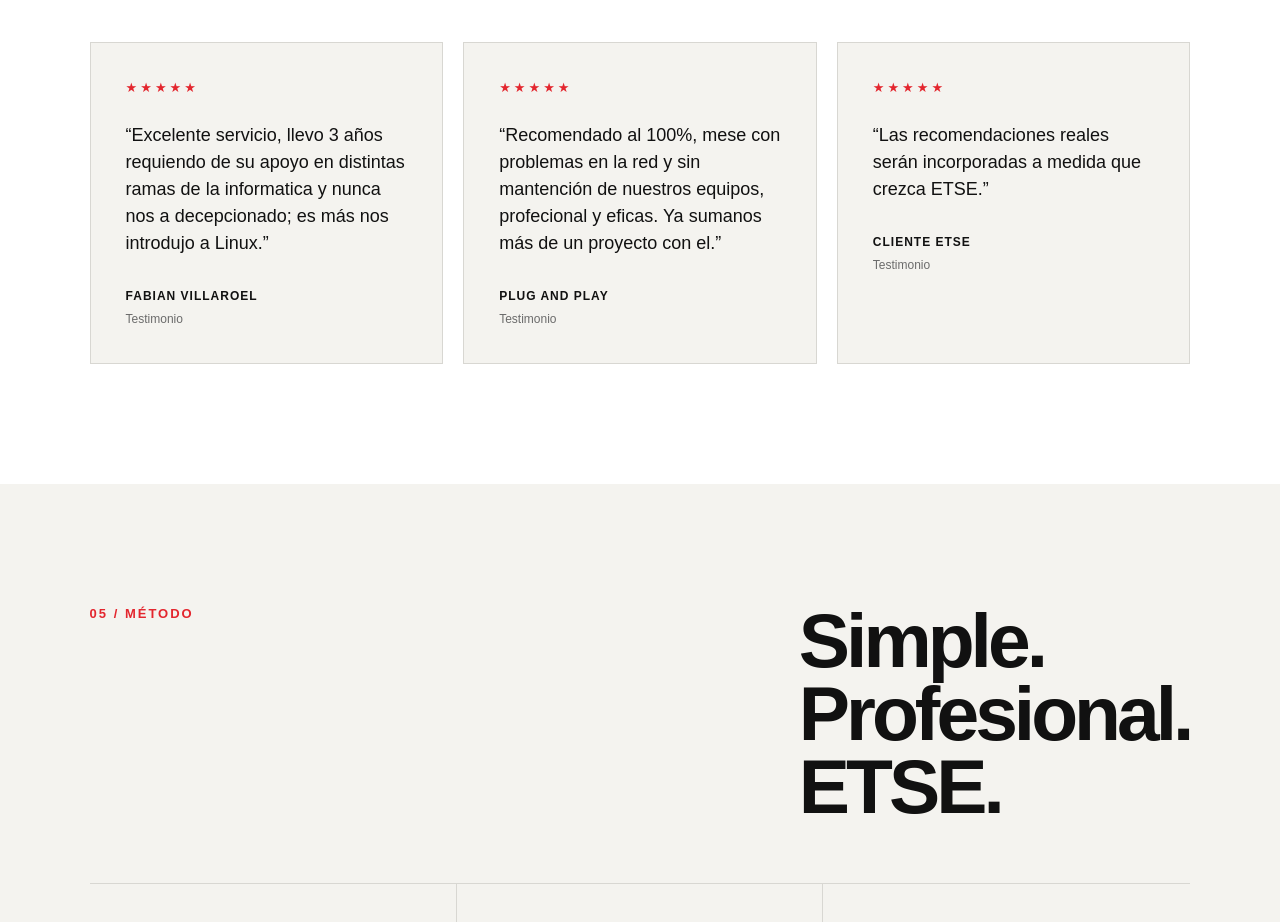
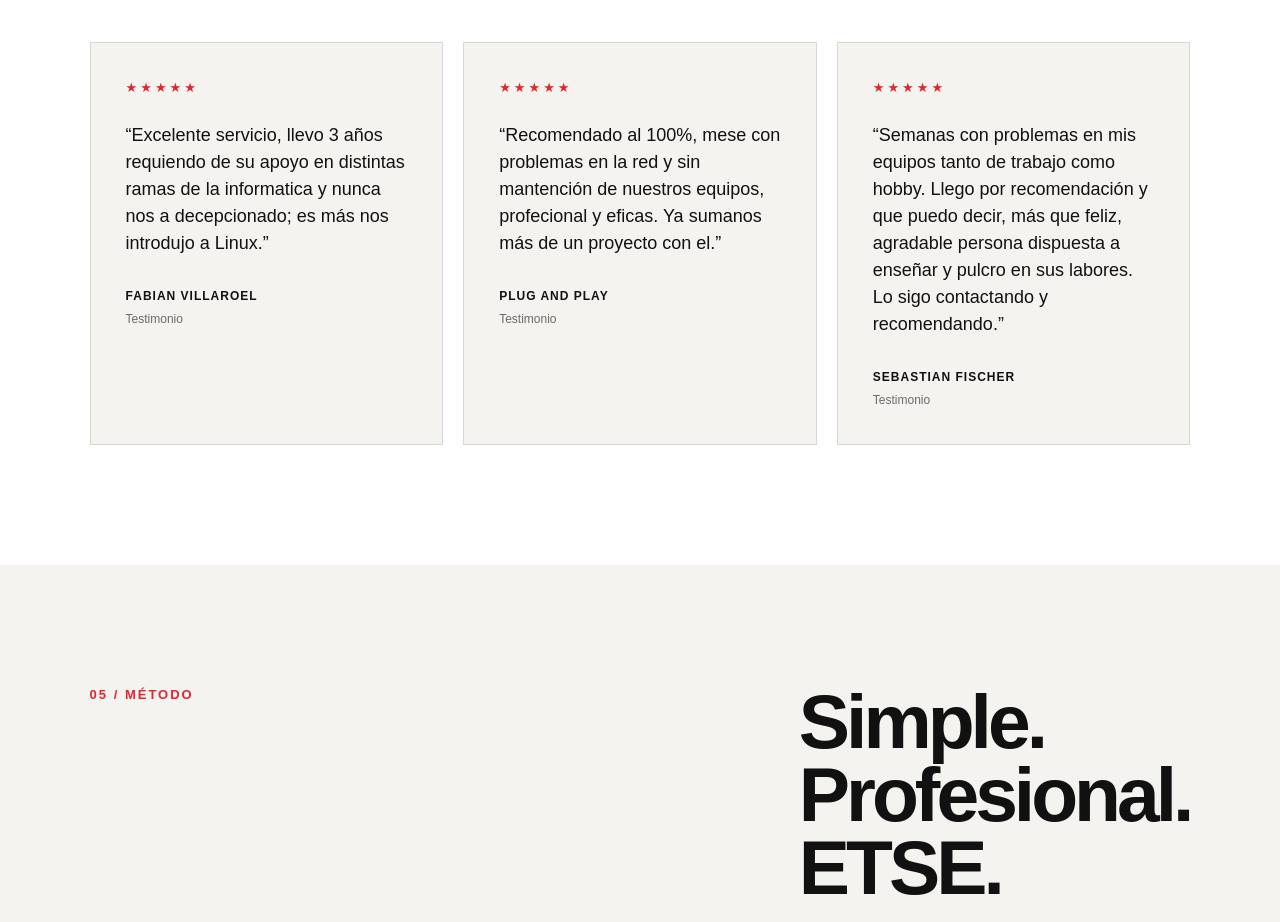
Before and after one commit to GauflersWick/etse-web, a plain HTML site: page index.html in a window 1280 px wide. Shown: the part 5960-6882 px from the top of the page. Drawn offline with Linux system fonts and the light colour scheme.

Commit message:
fix: align ticker below navigation

```diff
--- a/index.html
+++ b/index.html
@@ -2937,12 +2937,14 @@ body.diagnostico-open {
           </div>
 
           <p>
-            “Las recomendaciones reales serán
-            incorporadas a medida que crezca ETSE.”
+            “Semanas con problemas en mis equipos tanto de trabajo como hobby.
+             Llego por recomendación y que puedo decir, más que feliz, agradable
+             persona dispuesta a enseñar y pulcro en sus labores.
+             Lo sigo contactando y recomendando.”
           </p>
 
           <div class="testimonial-author">
-            Cliente ETSE
+            Sebastian Fischer
           </div>
 
           <div class="testimonial-role">
```
